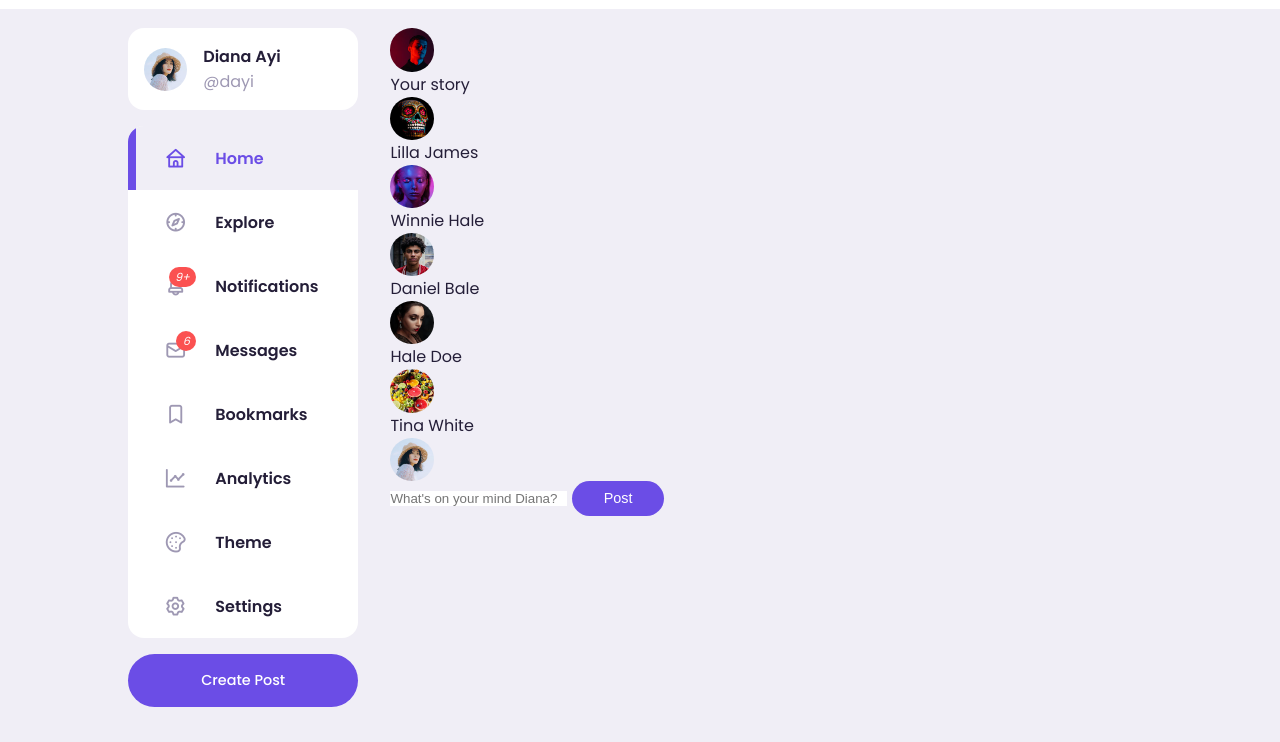
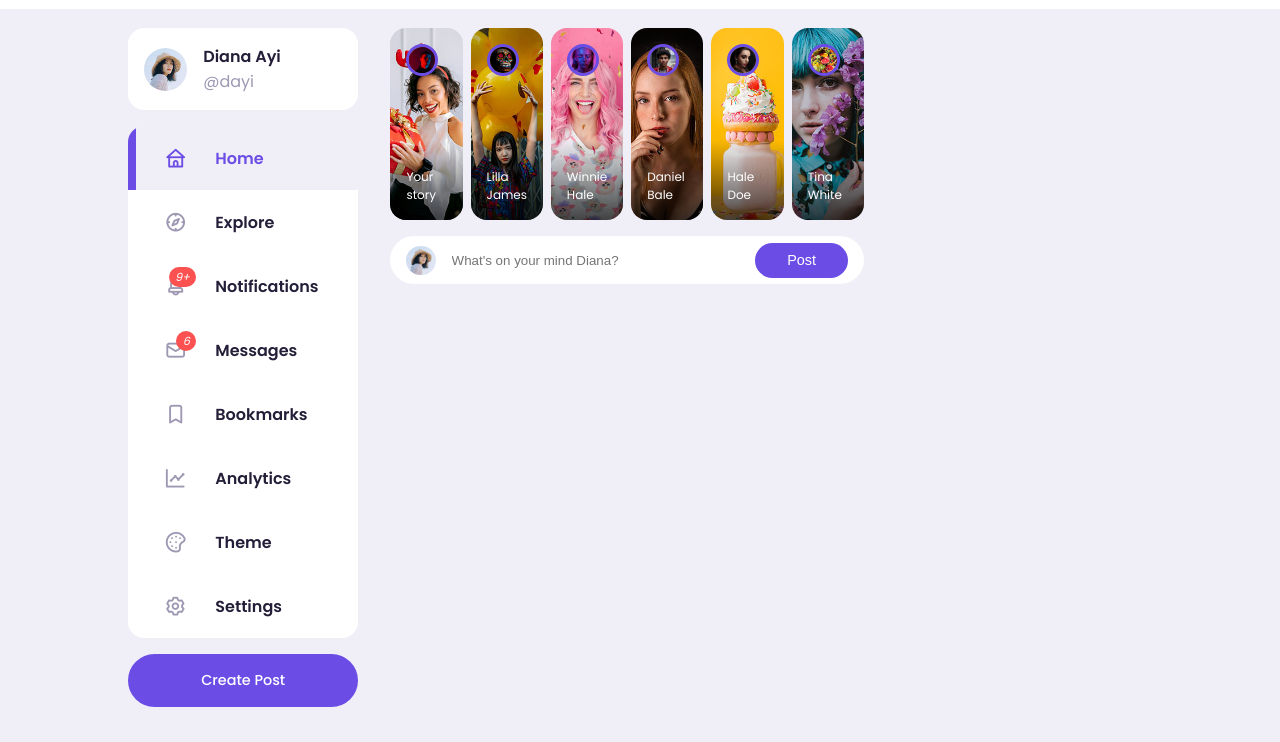
Before and after one commit to aksh-nishar/Responsive-Social-Media-Website, a plain HTML site: page index.html in a window 1280 px wide. Shown: the part 58-800 px from the top of the page. Drawn offline with nearby package versions, Linux system fonts and the light colour scheme.

Commit message:
:lipstick: Add style for stories and create-post section

```diff
--- a/style.css
+++ b/style.css
@@ -267,3 +267,91 @@ main .container .left .profile {
 .left .notifications-popup small {
     display: block;
 }
+
+/* ==================== MIDDLE =======================*/
+.middle .stories {
+    display: flex;
+    justify-content: space-between;
+    height: 12rem;
+    gap: 0.5rem;
+}
+
+.middle .stories .story {
+    padding: var(--card-padding);
+    border-radius: var(--card-border-radius);
+    display: flex;
+    flex-direction: column;
+    align-items: center;
+    justify-content: space-between;
+    color: white;
+    font-size: 0.75rem;
+    width: 100%;
+    position: relative;
+    overflow: hidden;
+}
+
+.middle .stories .story::before {
+    content: "";
+    display: block;
+    width: 100%;
+    height: 5rem;
+    background: linear-gradient(transparent, rgba(0, 0, 0, 0.7));
+    position: absolute;
+    bottom: 0;
+}
+
+.middle .stories .story .name {
+    z-index: 2;
+}
+
+.middle .stories .story:nth-child(1) {
+    background: url("./images/story-1.jpg") no-repeat center center/cover;
+}
+
+.middle .stories .story:nth-child(2) {
+    background: url("./images/story-2.jpg") no-repeat center center/cover;
+}
+
+.middle .stories .story:nth-child(3) {
+    background: url("./images/story-3.jpg") no-repeat center center/cover;
+}
+
+.middle .stories .story:nth-child(4) {
+    background: url("./images/story-4.jpg") no-repeat center center/cover;
+}
+
+.middle .stories .story:nth-child(5) {
+    background: url("./images/story-5.jpg") no-repeat center center/cover;
+}
+
+.middle .stories .story:nth-child(6) {
+    background: url("./images/story-6.jpg") no-repeat center center/cover;
+}
+
+.middle .story .profile-photo {
+    width: 2rem;
+    height: 2rem;
+    align-self: start;
+    border: 3px solid var(--color-primary);
+}
+
+/** ================== CREATE POST ==================== */
+.middle .create-post {
+    width: 100%;
+    display: flex;
+    align-items: center;
+    justify-content: space-between;
+    margin-top: 1rem;
+    background: var(--color-white);
+    padding: 0.4rem var(--card-padding);
+    border-radius: var(--border-radius);
+}
+
+.middle .create-post input[type="text"] {
+    justify-self: start;
+    width: 100%;
+    padding-left: 1rem;
+    background: transparent;
+    color: var(--color-dark);
+    margin-right: 1rem;
+}
```
